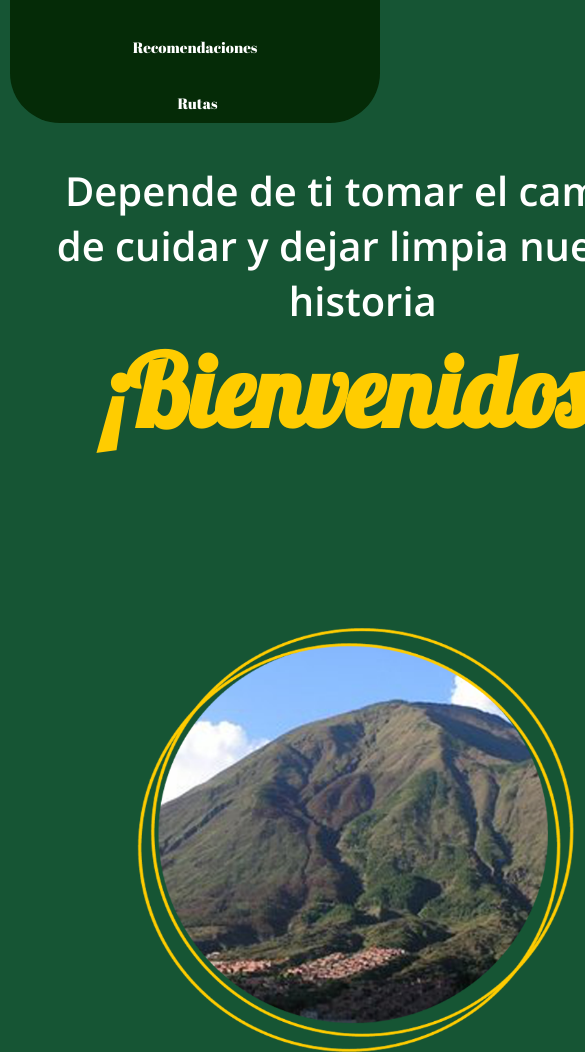
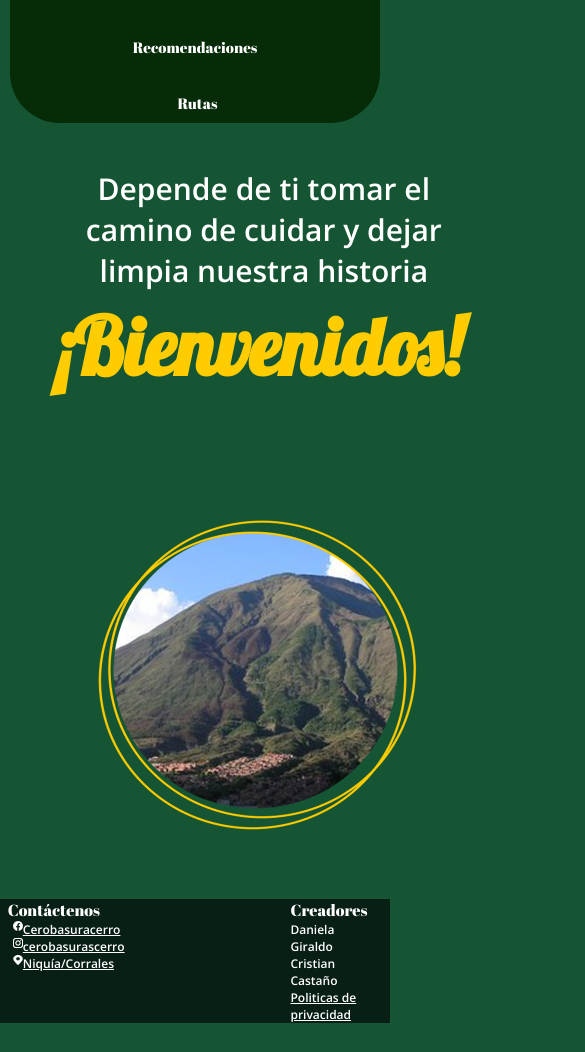
Before and after one commit to Criz238/CeroBasurasCerro, a plain HTML site: page index.html in a window 390 px wide. Shown: the part 322-1374 px from the top of the page, 585 px wide, since content can reach past the window. After the commit the page ends 1345 px from the top, so only its background shows below. Drawn offline with nearby package versions, Linux system fonts and the light colour scheme.

Commit message:
Editado3

```diff
--- a/css.css
+++ b/css.css
@@ -138,9 +138,7 @@ img{
     display: grid;
     grid-template-columns: repeat(5,1fr);
     align-items: center;
-    padding-top: 10px;
-
-
+    padding-top: 10px
 }
 .der{
     grid-column: 4/6;
@@ -381,8 +379,6 @@ a:hover{
         grid-template-columns: 1fr;
         align-content: center;
         padding-top: 5px;
-
-
     }
     .der{
         grid-column: 1/1;
--- a/estilo.css
+++ b/estilo.css
@@ -124,8 +124,8 @@ padding-left: 10px;
 }
 
 .cq {
-    height: 800px;
-    width: 800px;
+    height: 700px;
+    width: 700px;
     grid-column: 2/3;
     margin: auto;
     display: flex;
@@ -350,6 +350,12 @@ a:hover{
     border-radius: 80px;
 }
 
+.img1{
+    width: auto;
+    height: auto;
+    padding: 20px;
+}
+
 @media only screen and (max-width:800px){
 
 /*Menu cell*/
@@ -462,9 +468,8 @@ a:hover{
         color: #ffffff;
         display: flex;
         text-align: center;
-        font-size: 40px;
-        padding-top: 30px;
-    padding-left: 10px;
+        font-size: 30px;
+        margin: 5px;
     }
 
     .x {
@@ -472,8 +477,9 @@ a:hover{
         color: #ffcc00;
         display: flex;
         justify-content: center;
-        font-size: 100px;
+        font-size: 80px;
         text-align: center;
+        margin: 1px;
     }
 
     .contenido{
@@ -482,11 +488,11 @@ a:hover{
     }
 
     .cq {
-        height: 700px;
-        width: 700px;
+        height: 500px;
+        width: 500px;
         grid-column: 1/1;
-        padding: 1%;
-        align-items: center;
+        justify-content: center;
+        margin: 1px;
     }
 
     .titulos{
@@ -641,4 +647,9 @@ a:hover{
       margin: auto;
       align-items: center;
   }
+  .img1{
+    width: 500px;
+    height: auto;
+    padding: 20px;
 }
+}
```
Also changed, not shown: historia.html (+1 -1 lines), recomendaciones.html (+1 -1 lines).
